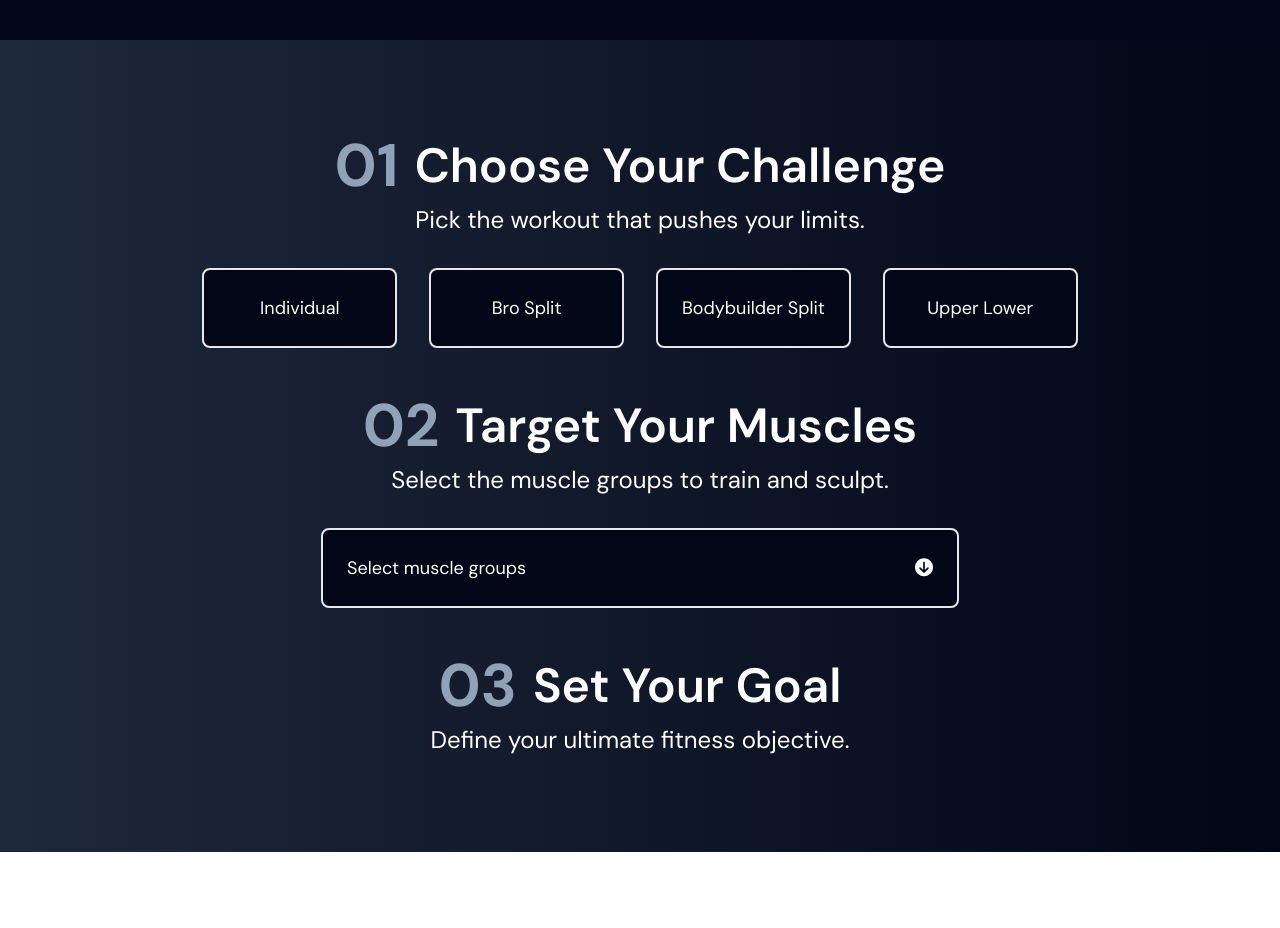
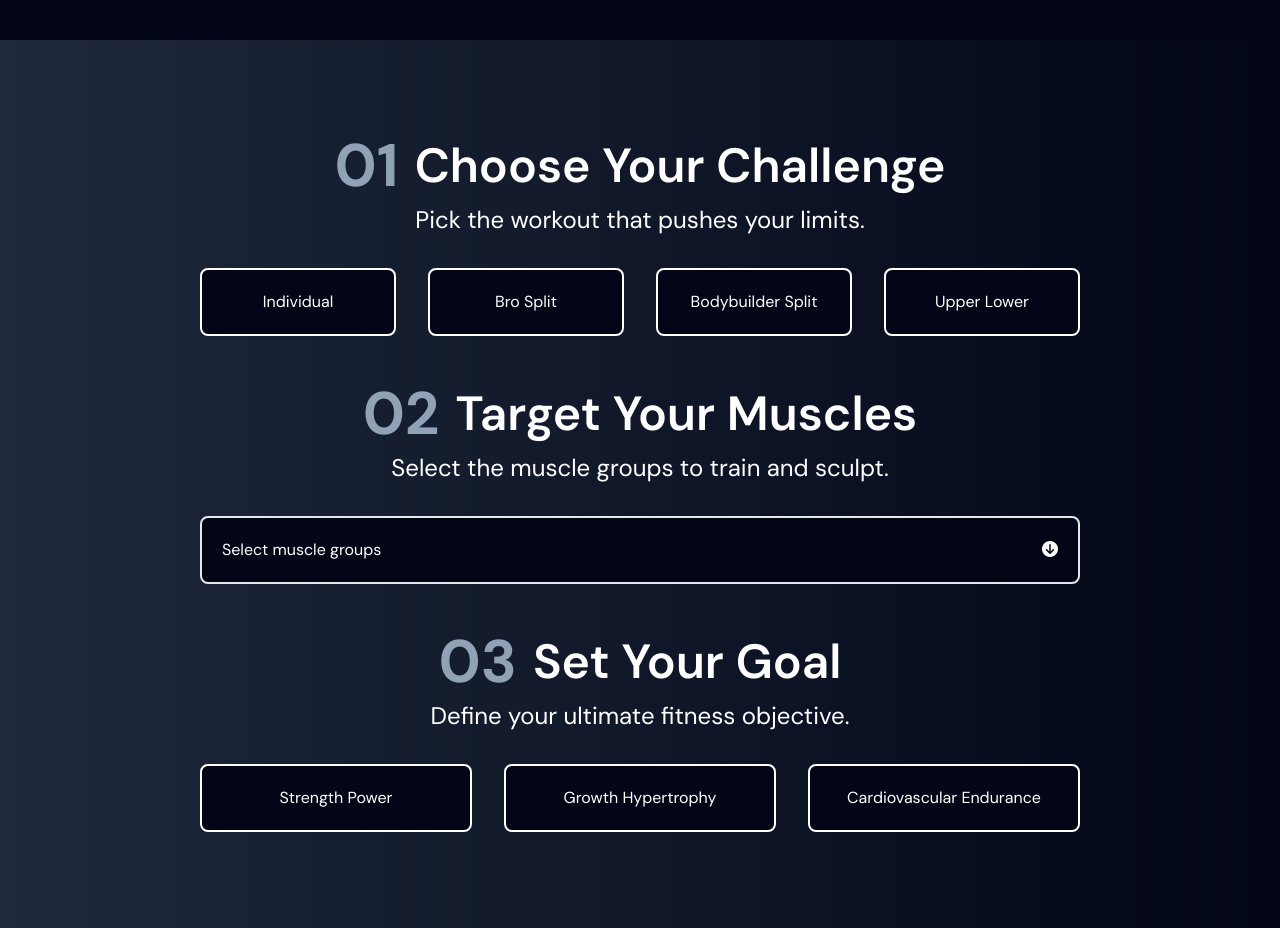
Before and after one commit to ompatel2019/gymApp, a React (Vite) app: page / in a window 1280 px wide. Shown: the part 1000-1928 px from the top of the page. Before the commit the page ends 1852 px from the top, so only its background shows below. Built offline with nearby package versions, Linux system fonts and the light colour scheme.

Commit message:
more code

```diff
--- a/src/components/Generator.jsx
+++ b/src/components/Generator.jsx
@@ -1,85 +1,111 @@
-import React, { useState } from 'react'
-import GeneratorSubheadings from './GeneratorSubheadings'
-import { WORKOUTS } from '../utils/workouts'
+import React, { useEffect, useState } from 'react';
+import GeneratorSubheadings from './GeneratorSubheadings';
+import { SCHEMES, WORKOUTS } from '../utils/workouts';
 
 const Generator = () => {
-  const regularClass = 'bg-slate-950 p-6 p bg-slate-950 border-2'
-  const showModalClass = 'rounded-t-lg border-b-0'
-  const [showModal, setShowModal] = useState(false)
+  const regularClass = 'bg-slate-950 p-5 border-2 2xl:text-xl';
+  const showModalClass = 'rounded-t-lg border-b-0';
+  const [showModal, setShowModal] = useState(false);
   const [challenge, setChallenge] = useState('');
+  const [muscles, setMuscles] = useState([]);
+  const [goals, setGoals] = useState('');
+
+  useEffect(() => {
+    if (challenge) {
+      console.log(challenge);
+    }
+
+    if (muscles) {
+      console.log(muscles);
+    }
+
+    if (goals) {
+      console.log(goals);
+    }
+  }, [challenge, goals, muscles]);
+
+  const modalShow = () => {
+    setShowModal(prev => !prev);
+  }
+
   return (
-    <div className='responsivePad flex flex-col items-center py-24 justify-center space-y-12'>
-
-      <div className='space-y-8'>
+    <div id='generator' className='responsivePad flex flex-col items-center py-24 justify-center space-y-12'>
+      <div className='space-y-8 w-[100%]'>
         <GeneratorSubheadings
           number={'01'}
           heading={'Choose Your Challenge'}
           subheading={'Pick the workout that pushes your limits.'}
         />
 
-        <div className='grid grid-cols-2 lg:grid-cols-4 gap-8 '>
-          {Object.keys(WORKOUTS).map((type, typeIndex) => {
-            return (
-              <button onClick={() => {{setChallenge(type)} console.log(challenge)}} className={`${regularClass} hover:bg-white hover:border-black hover:text-black transition-all ease-in-out duration-500 rounded-lg`} key={typeIndex}>
-                <p className='capitalize'>{
-                  type.replaceAll('_', " ")}
-                </p>
-              </button>
-            )
-          })}
+        <div className='grid grid-cols-2 lg:grid-cols-4 gap-8 max-sm:gap-2'>
+          {Object.keys(WORKOUTS).map((type, typeIndex) => (
+            <button
+              onClick={() => setChallenge(type)}
+              className={`${regularClass} hover:bg-white hover:border-black hover:text-black transition-all ease-in-out duration-500 rounded-lg ${
+                challenge === type ? 'border-blue-400' : 'border-white'
+              }`}
+              key={typeIndex}
+            >
+              <p className='capitalize'>{type.replaceAll('_', ' ')}</p>
+            </button>
+          ))}
         </div>
-
       </div>
 
-      <div className='w-[72.5%] space-y-8'>
+      <div className='w-[100%] space-y-8'>
         <GeneratorSubheadings
           number={'02'}
           heading={'Target Your Muscles'}
           subheading={'Select the muscle groups to train and sculpt.'}
         />
         <div>
-
-        <div className={`${regularClass} flex items-center justify-between ${ showModal ? showModalClass : 'rounded-lg'}`}>
+          <div
+            className={`${regularClass} flex items-center justify-between ${
+              showModal ? showModalClass : 'rounded-lg'
+            }`}
+          >
             <p>Select muscle groups</p>
-            {!showModal &&
-            <button onClick={() => {setShowModal(prev => !prev)}}><i className="fa-solid fa-circle-arrow-down"></i></button>
-              }
-
-            {showModal && <button onClick={() => {setShowModal(prev => !prev)}}>
-              <i className="fa-solid fa-circle-arrow-up"></i>
-            </button>
-            }
+            {!showModal && (
+              <button onClick={modalShow}>
+                <i className='fa-solid fa-circle-arrow-down'></i>
+              </button>
+            )}
+            {showModal && (
+              <button onClick={modalShow}>
+                <i className='fa-solid fa-circle-arrow-up'></i>
+              </button>
+            )}
           </div>
 
-          {showModal &&
+          {showModal && (
             <div className='bg-slate-950 flex flex-col gap-4 w-full text-center justify-center items-center rounded-b-lg border-b-2 border-x-2'>
-                <p className='p-4 border-y-2 w-full text-center'>Bicep</p>
-                <p className='p-4 border-b-2 w-full text-center'>Tricep</p>
-                <p className='p-4 border-b-2 w-full text-center'>Back</p>
-                <p className='p-4 border-b-2 w-full text-center'>Glutes</p>
-                <p className='p-4 w-full text-center'>Calves</p>
+              {challenge == 'individual' ? setMuscles(WORKOUTS.individual) : challenge == 'bro_split' ? setMuscles(WORKOUTS.bro_split) :  challenge === 'bodybuilder_split' ? setMuscles(WORKOUTS.bodybuilder_split) : setMuscles(WORKOUTS.upper_lower)}
             </div>
-          }
-
-
-
-
+          )}
         </div>
-
       </div>
 
-      <div>
+      <div className='space-y-8 w-[100%]'>
         <GeneratorSubheadings
           number={'03'}
           heading={'Set Your Goal'}
           subheading={'Define your ultimate fitness objective.'}
         />
 
+        <div className='grid grid-cols-3 gap-8 max-sm:grid-cols-1 max-sm:gap-4'>
+          {Object.keys(SCHEMES).map((scheme, schemeIndex) => (
+            <button
+              onClick={() => setGoals(scheme)}
+              className={`${regularClass} hover:bg-white hover:border-black hover:text-black transition-all ease-in-out duration-500 rounded-lg ${goals === scheme ? 'border-blue-400' : 'border-white'}`}
+              key={schemeIndex}
+            >
+              <p className='capitalize'>{scheme.replaceAll('_', ' ')}</p>
+            </button>
+          ))}
+        </div>
       </div>
+    </div>
+  );
+};
 
-
-    </div>
-  )
-}
-
-export default Generator
+export default Generator;
--- a/src/components/Workout.jsx
+++ b/src/components/Workout.jsx
@@ -1,8 +1,19 @@
 import React from 'react'
+import {generateWorkout} from '../utils/functions'
+import { SCHEMES } from '../utils/workouts';
 
 const Workout = () => {
+  const workoutArgs = {
+    muscles: ['chest'], // List of muscle groups
+    poison: 'bodybuilder_split',           // Type of workout ('individual' or a workout name)
+    goal: 'strength_power',               // The goal or scheme to be used
+  };
+  const workout = generateWorkout(workoutArgs);
+  console.log(workout);
   return (
-    <div>Workout</div>
+    <div>
+
+    </div>
   )
 }
 
--- a/src/index.css
+++ b/src/index.css
@@ -1,6 +1,10 @@
 @tailwind base;
 @tailwind components;
 @tailwind utilities;
+
+html {
+    scroll-behavior: smooth;
+}
 
 /* styles.css */
 .h1 {
@@ -36,5 +40,5 @@
 }
 
 .responsivePad {
-    @apply 2xl:px-[300px] xl:px-[200px] lg:px-[120px] md:px-[64px] sm:px-[16px];
+    @apply 2xl:px-[300px] xl:px-[200px] lg:px-[120px] md:px-[64px] max-sm:px-[16px];
 }
--- /dev/null
+++ b/src/utils/functions.js
@@ -0,0 +1,172 @@
+import { EXERCISES, SCHEMES, TEMPOS, WORKOUTS } from "./workouts"
+const exercises = exercisesFlattener(EXERCISES)
+
+export function generateWorkout(args) {
+    const { muscles, poison: workout, goal } = args
+    let exer = Object.keys(exercises);
+    exer = exer.filter((key) => exercises[key].meta.environment !== "home");
+    let includedTracker = [];
+    let numSets = 5;
+    let listOfMuscles;
+
+    if (workout === "individual") {
+        listOfMuscles = muscles;
+    } else {
+        listOfMuscles = WORKOUTS[workout][muscles[0]];
+    }
+
+    listOfMuscles = new Set(shuffleArray(listOfMuscles));
+    let arrOfMuscles = Array.from(listOfMuscles);
+    let scheme = goal
+    let sets = SCHEMES[scheme].ratio
+        .reduce((acc, curr, index) => {
+            //make this compound and exercise muscle -> array of objects and destructure in loop
+            return [
+                ...acc,
+                ...[...Array(parseInt(curr)).keys()].map((val) =>
+                    index === 0 ? "compound" : "accessory"
+                ),
+            ];
+        }, [])
+        .reduce((acc, curr, index) => {
+            const muscleGroupToUse =
+                index < arrOfMuscles.length
+                    ? arrOfMuscles[index]
+                    : arrOfMuscles[index % arrOfMuscles.length];
+            return [
+                ...acc,
+                {
+                    setType: curr,
+                    muscleGroup: muscleGroupToUse,
+                },
+            ];
+        }, []);
+
+    const { compound: compoundExercises, accessory: accessoryExercises } =
+        exer.reduce(
+            (acc, curr) => {
+                let exerciseHasRequiredMuscle = false;
+                for (const musc of exercises[curr].muscles) {
+                    if (listOfMuscles.has(musc)) {
+                        exerciseHasRequiredMuscle = true;
+                    }
+                }
+                return exerciseHasRequiredMuscle
+                    ? {
+                        ...acc,
+                        [exercises[curr].type]: {
+                            ...acc[exercises[curr].type],
+                            [curr]: exercises[curr],
+                        },
+                    }
+                    : acc;
+            },
+            { compound: {}, accessory: {} }
+        );
+
+    const genWOD = sets.map(({ setType, muscleGroup }) => {
+        const data =
+            setType === "compound" ? compoundExercises : accessoryExercises;
+        const filteredObj = Object.keys(data).reduce((acc, curr) => {
+            if (
+                includedTracker.includes(curr) ||
+                !data[curr].muscles.includes(muscleGroup)
+            ) {
+                // if (includedTracker.includes(curr)) { console.log('banana', curr) }
+                return acc;
+            }
+            return { ...acc, [curr]: exercises[curr] };
+        }, {});
+        const filteredDataList = Object.keys(filteredObj);
+        const filteredOppList = Object.keys(
+            setType === "compound" ? accessoryExercises : compoundExercises
+        ).filter((val) => !includedTracker.includes(val));
+
+        let randomExercise =
+            filteredDataList[
+            Math.floor(Math.random() * filteredDataList.length)
+            ] ||
+            filteredOppList[
+            Math.floor(Math.random() * filteredOppList.length)
+            ];
+
+        // console.log(randomExercise)
+
+        if (!randomExercise) {
+            return {};
+        }
+
+        let repsOrDuraction =
+            exercises[randomExercise].unit === "reps"
+                ? Math.min(...SCHEMES[scheme].repRanges) +
+                Math.floor(
+                    Math.random() *
+                    (Math.max(...SCHEMES[scheme].repRanges) -
+                        Math.min(...SCHEMES[scheme].repRanges))
+                ) +
+                (setType === "accessory" ? 4 : 0)
+                : Math.floor(Math.random() * 40) + 20;
+        const tempo = TEMPOS[Math.floor(Math.random() * TEMPOS.length)];
+
+        if (exercises[randomExercise].unit === "reps") {
+            const tempoSum = tempo
+                .split(" ")
+                .reduce((acc, curr) => acc + parseInt(curr), 0);
+            if (tempoSum * parseInt(repsOrDuraction) > 85) {
+                repsOrDuraction = Math.floor(85 / tempoSum);
+            }
+        } else {
+            //set to nearest 5 seconds
+            repsOrDuraction = Math.ceil(parseInt(repsOrDuraction) / 5) * 5;
+        }
+        includedTracker.push(randomExercise);
+
+        return {
+            name: randomExercise,
+            tempo,
+            rest: SCHEMES[scheme]["rest"][setType === "compound" ? 0 : 1],
+            reps: repsOrDuraction,
+            ...exercises[randomExercise],
+        };
+    });
+
+    return genWOD.filter(
+        (element) => Object.keys(element).length > 0
+    );
+}
+
+function shuffleArray(array) {
+    for (let i = array.length - 1; i > 0; i--) {
+        let j = Math.floor(Math.random() * (i + 1))
+        let temp = array[i]
+        array[i] = array[j]
+        array[j] = temp
+    }
+    return array
+}
+
+function exercisesFlattener(exercisesObj) {
+    const flattenedObj = {}
+
+    for (const [key, val] of Object.entries(exercisesObj)) {
+        if (!("variants" in val)) {
+            flattenedObj[key] = val
+        } else {
+            for (const variant in val.variants) {
+                let variantName = variant + "_" + key
+                let variantSubstitutes = Object.keys(val.variants).map((element) => {
+                    return element + ' ' + key
+                }).filter(element => element.replaceAll(' ', '_') !== variantName)
+
+                flattenedObj[variantName] = {
+                    ...val,
+                    description: val.description + '___' + val.variants[variant],
+                    substitutes: [
+                        ...val.substitutes, variantSubstitutes
+                    ].slice(0, 5)
+                }
+            }
+        }
+    }
+    return flattenedObj
+}
```
Also changed, not shown: src/components/Hero.jsx (+5 -3 lines).
